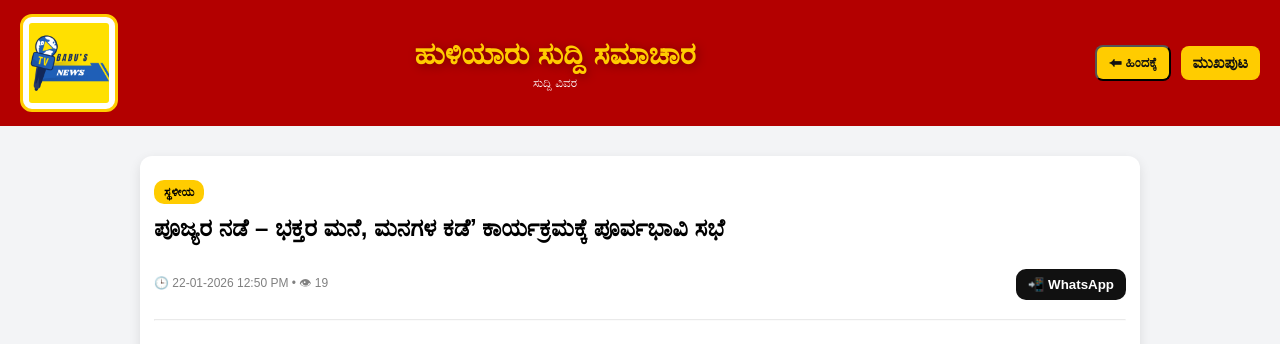
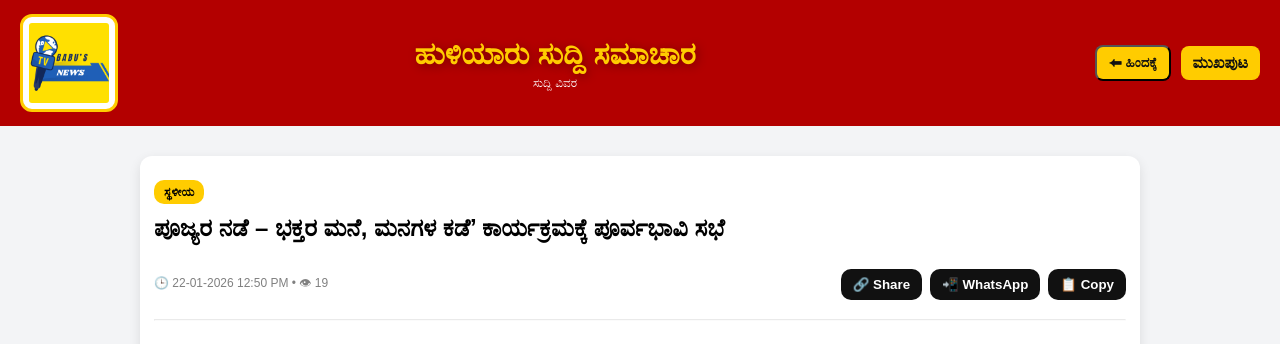
Before and after one commit to huliyarbabu/VILLAGENEWS, a Flask app: page /news/1 in a window 1280 px wide. Shown: the top 344 px of the page. Run offline with Flask 3, Linux system fonts and the light colour scheme; data comes from the database, SQL or seed files in the repository; some libraries are stand-ins or nearby versions.

Commit message:
Update news_detail.html

```diff
--- a/templates/news_detail.html
+++ b/templates/news_detail.html
@@ -7,9 +7,8 @@
   <title>{{ item["title"] }} - ಹುಳಿಯಾರು ಸುದ್ದಿ ಸಮಾಚಾರ</title>
   <link rel="stylesheet" href="{{ url_for('static', filename='style.css') }}">
 
-  {# ✅ OG image for WhatsApp preview #}
+  {# ✅ OG thumbnail URL (use news thumb else logo) #}
   {% set thumb_url = item["thumb"] if item["thumb"] else url_for('static', filename='logo.png', _external=True) %}
-
   {% if thumb_url.startswith("http") %}
     {% set og_img = thumb_url %}
   {% else %}
@@ -24,8 +23,6 @@
   <meta property="og:url" content="{{ request.url }}">
   <meta property="og:image" content="{{ og_img }}">
   <meta property="og:image:secure_url" content="{{ og_img }}">
-
-  <!-- ✅ Big thumbnail support -->
   <meta property="og:image:width" content="1200">
   <meta property="og:image:height" content="630">
 
@@ -67,11 +64,12 @@
     <div class="newsMetaRow">
       <p class="date">🕒 {{ item["created_at"] }} • 👁 {{ item["views"] }}</p>
 
-      <!-- ✅ WhatsApp Share (mobile fix) -->
-      <button class="shareMini"
-        onclick="shareWhatsApp(window.location.href, '{{ item['title']|e }}')">
-        📲 WhatsApp
-      </button>
+      <!-- ✅ Share buttons -->
+      <div style="display:flex; gap:8px; flex-wrap:wrap;">
+        <button class="shareMini" onclick="shareAll()">🔗 Share</button>
+        <button class="shareMini" onclick="shareWhatsApp()">📲 WhatsApp</button>
+        <button class="shareMini" onclick="copyLink()">📋 Copy</button>
+      </div>
     </div>
 
     <hr style="margin:12px 0; opacity:0.2;">
@@ -83,7 +81,6 @@
   </div>
 </div>
 
-<!-- ✅ Bottom section -->
 <section class="bottomSection">
   <div class="contactBar">
     <a class="contactBtn" href="tel:9448760070">📞 Contact: 9448760070</a>
@@ -97,12 +94,31 @@
 <footer class="footer">© 2026 ಹುಳಿಯಾರು ಸುದ್ದಿ ಸಮಾಚಾರ</footer>
 
 <script>
-  // ✅ WhatsApp Share (forces thumbnail preview)
-  function shareWhatsApp(url, title){
-    // force new preview (WhatsApp cache bypass)
-    const finalUrl = url + (url.includes("?") ? "&" : "?") + "v=" + Date.now();
-    const wa = "https://wa.me/?text=" + encodeURIComponent(title + "\n" + finalUrl);
+  const pageUrl = window.location.href;
+  const pageTitle = "{{ item['title']|e }}";
+
+  // ✅ Share to ALL apps
+  function shareAll(){
+    const data = { title: pageTitle, text: pageTitle, url: pageUrl };
+
+    if(navigator.share){
+      navigator.share(data);
+    } else {
+      copyLink();
+    }
+  }
+
+  // ✅ WhatsApp share (forces preview image)
+  function shareWhatsApp(){
+    const finalUrl = pageUrl + (pageUrl.includes("?") ? "&" : "?") + "v=" + Date.now();
+    const wa = "https://wa.me/?text=" + encodeURIComponent(pageTitle + "\n" + finalUrl);
     window.open(wa, "_blank");
+  }
+
+  // ✅ Copy Link always works
+  function copyLink(){
+    navigator.clipboard.writeText(pageUrl);
+    alert("✅ Link copied!");
   }
 </script>
 
```
